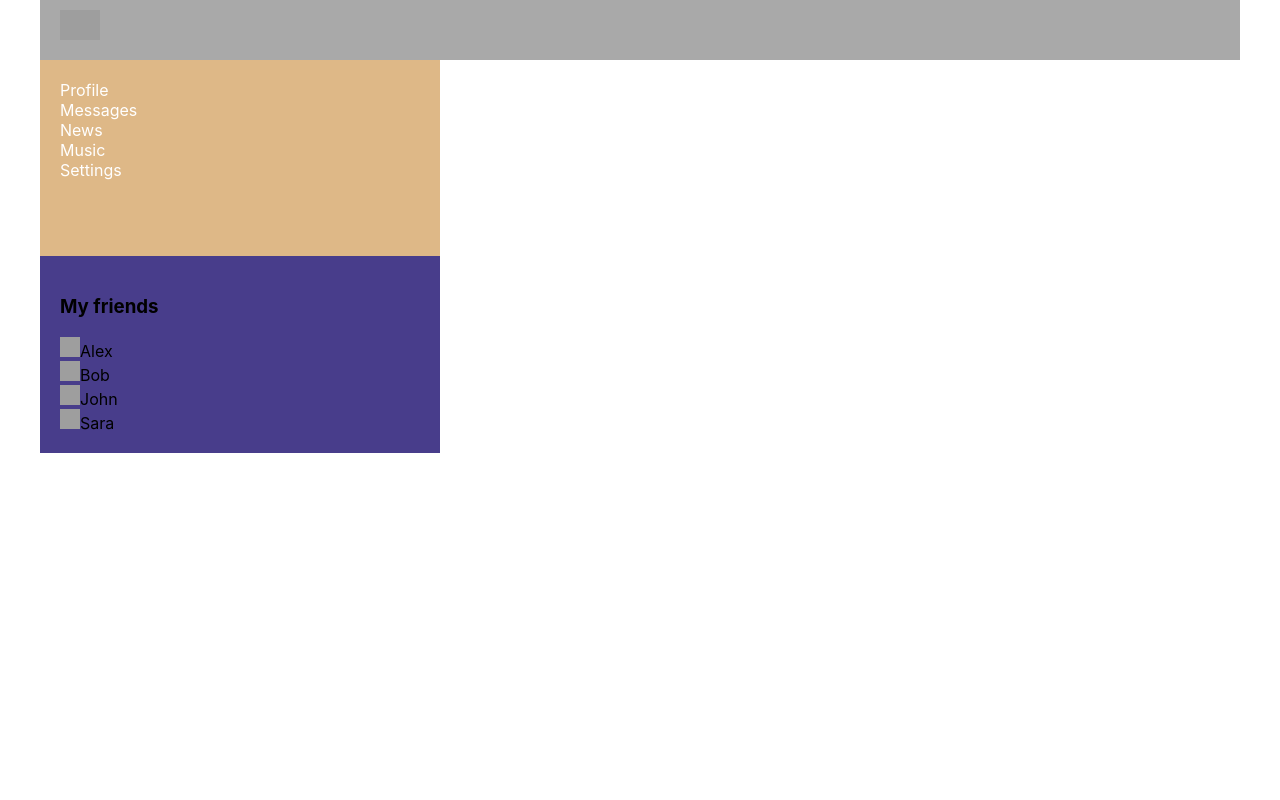
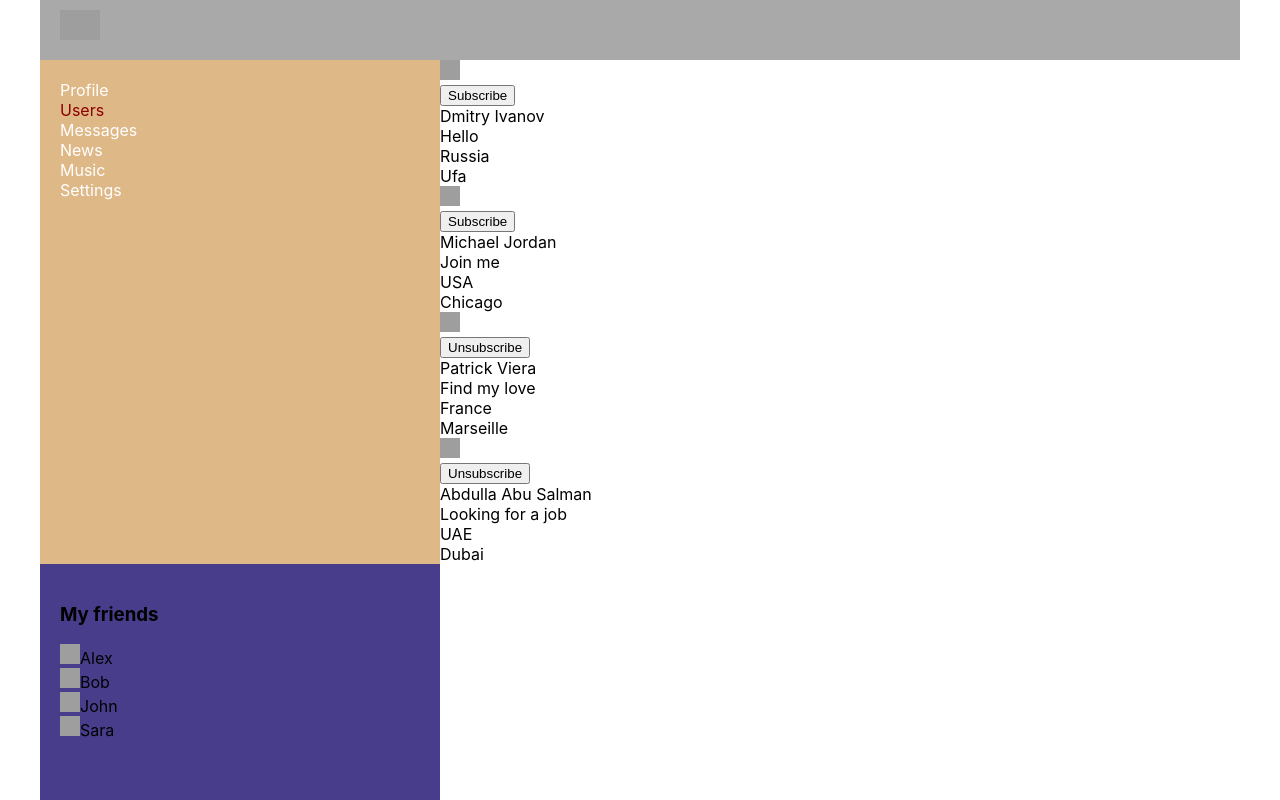
Before and after one commit to martnemov/reactWayOfSamurai, a React (Create React App) app: page /users in a window 1280 px wide. Shown: the top 800 px of the page. Built offline with nearby package versions, Linux system fonts and the light colour scheme; grey boxes are pictures that could not be loaded.

Commit message:
finished 49 lessons, add users component

```diff
--- a/src/App.js
+++ b/src/App.js
@@ -9,6 +9,7 @@ import Settings from "./components/Settings/Settings";
 import {Route, Routes} from "react-router-dom";
 import DialogsContainer from "./components/Dialogs/DialogsContainer";
 import SidebarContainer from "./components/Sidebar/SidebarContainer";
+import UsersContainer from "./components/Users/UsersContainer";
 
 const App = () => {
     return (
@@ -23,6 +24,7 @@ const App = () => {
                 <Route path='/news' element={<News/>}/>
                 <Route path='/music' element={<Music/>}/>
                 <Route path='/settings' element={<Settings/>}/>
+                <Route path='/users' element={<UsersContainer/>}/>
             </Routes>
         </div>
     );
--- a/src/components/Navbar/Navbar.jsx
+++ b/src/components/Navbar/Navbar.jsx
@@ -8,6 +8,10 @@ const Navbar = () => {
             <div>
                 <NavLink to="/profile"
                          className={navData => navData.isActive ? style.active : style.item}>Profile</NavLink>
+            </div>
+            <div>
+                <NavLink to="/users"
+                         className={navData => navData.isActive ? style.active : style.item}>Users</NavLink>
             </div>
             <div>
                 <NavLink to="/dialogs"
--- /dev/null
+++ b/src/components/Users/Users.jsx
@@ -0,0 +1,92 @@
+import style from './Users.module.css'
+import React from "react";
+
+const UsersAvatar = (props) => {
+
+    return (
+        <div className={style.usersAvatar} key={props.key}>
+            <img src={props.avatar} alt='avatar'></img>
+        </div>
+    )
+};
+
+const UsersInfo = (props) => {
+    return (
+        <div key={props.key}>
+            <span>
+        <div>{props.fullname}</div>
+        <div>{props.status}</div>
+             </span>
+            <span>
+        <div>{props.location.country}</div>
+        <div>{props.location.city}</div>
+            </span>
+        </div>
+    )
+}
+
+const Users = (props) => {
+            if (props.users.length === 0) {
+                props.setUsers([
+                    {
+                        id: 1,
+                        fullName: 'Dmitry Ivanov',
+                        avatar: 'https://cdn.pixabay.com/photo/2016/11/18/23/38/child-1837375_1280.png',
+                        subscribe: true,
+                        status: 'Hello',
+                        location: {country: 'Russia', city: 'Ufa'}
+                    },
+                    {
+                        id: 2,
+                        fullName: 'Michael Jordan',
+                        avatar: 'https://cdn.pixabay.com/photo/2013/07/13/10/07/man-156584_1280.png',
+                        subscribe: true,
+                        status: 'Join me',
+                        location: {country: 'USA', city: 'Chicago'}
+                    },
+                    {
+                        id: 3,
+                        fullName: 'Patrick Viera',
+                        subscribe: false,
+                        status: 'Find my love',
+                        avatar: 'https://cdn.pixabay.com/photo/2014/04/03/10/32/businessman-310819_1280.png',
+                        location: {country: 'France', city: 'Marseille'}
+                    },
+                    {
+                        id: 4,
+                        fullName: 'Abdulla Abu Salman',
+                        subscribe: false,
+                        status: 'Looking for a job',
+                        avatar: 'https://cdn.pixabay.com/photo/2018/08/28/12/41/avatar-3637425_1280.png',
+                        location: {country: 'UAE', city: 'Dubai'}
+                    },
+                ])
+            }
+
+    let onSubscribeClick = (userId) => {
+        props.subscribe(userId)
+    };
+    let onUnsubscribeClick = (userId) => {
+        props.unsubscribe(userId)
+    };
+
+    return <div>{props.users.map((user) => (
+        <div key={user.id}>
+            <UsersAvatar
+                         avatar={user.avatar}/>
+            <span>{user.subscribe ?
+                <button onClick={() => onUnsubscribeClick(user.id)}>Subscribe</button> :
+                <button onClick={() => onSubscribeClick(user.id)}>Unsubscribe</button>}
+            </span>
+            <UsersInfo
+                       fullname={user.fullName}
+                       status={user.status}
+                       location={user.location}/>
+        </div>
+    ))}
+    </div>
+
+
+}
+
+export default Users;
--- /dev/null
+++ b/src/components/Users/Users.module.css
@@ -0,0 +1,4 @@
+.usersAvatar img{
+    height: 20px;
+    width: 20px
+}
--- /dev/null
+++ b/src/components/Users/UsersContainer.jsx
@@ -0,0 +1,25 @@
+import {connect} from "react-redux";
+import Users from "./Users";
+import {
+    setUsersActionCreator,
+    subscribeActionCreator,
+    unsubscribeActionCreator,
+} from "../../redux/users-reducer";
+
+const mapStateToProps = (state) => {
+    return {
+        users: state.usersPage.users
+    }
+}
+
+const mapDispatchToProps = (dispatch) => {
+    return {
+        subscribe: (userId) => dispatch(subscribeActionCreator(userId)),
+        unsubscribe: (userId) => dispatch(unsubscribeActionCreator(userId)),
+        setUsers: (users) => dispatch(setUsersActionCreator(users)),
+    }
+}
+
+const UsersContainer = connect(mapStateToProps, mapDispatchToProps)(Users)
+
+export default UsersContainer;
--- a/src/redux/redux-store.js
+++ b/src/redux/redux-store.js
@@ -1,10 +1,12 @@
 import {combineReducers, legacy_createStore as createStore} from "redux";
 import profileReducer from "./profile-reducer";
 import dialogsReducer from "./dialogs-reducer";
+import usersReducer from "./users-reducer";
 
 let reducers = combineReducers({
     profilePage: profileReducer,
     dialogsPage: dialogsReducer,
+    usersPage: usersReducer,
 })
 
 let store = createStore(reducers);
--- /dev/null
+++ b/src/redux/users-reducer.js
@@ -0,0 +1,46 @@
+const SUBSCRIBE = 'SUBSCRIBE';
+const UNSUBSCRIBE = 'UNSUBSCRIBE';
+const SET_USERS = 'SETUSERS';
+
+let initialState = {
+    users: []
+}
+
+const usersReducer = (state = initialState, action) => {
+    switch (action.type){
+        case SUBSCRIBE:
+            return {
+                ...state,
+                users: state.users.map((user) => {
+                    if(user.id === action.userId){
+                        return {...user, subscribe: true}
+                    }
+                    return user;
+                })
+            }
+        case UNSUBSCRIBE:
+            return {
+                ...state,
+                users: state.users.map((user) => {
+                    if(user.id === action.userId){
+                        return {...user, subscribe: false}
+                    }
+                    return user;
+                })
+            }
+        case SET_USERS: {
+            return {
+                 ...state,
+                users: [...action.users]
+            }
+        }
+        default:
+            return state;
+    }
+}
+
+export const subscribeActionCreator = (userId) => ({type: SUBSCRIBE, userId});
+export const unsubscribeActionCreator = (userId) => ({type: UNSUBSCRIBE, userId});
+export const setUsersActionCreator = (users) => ({type: SET_USERS, users});
+
+export default usersReducer;
```
Also changed, not shown: src/components/Dialogs/Dialogs.jsx (+5 -4 lines).
